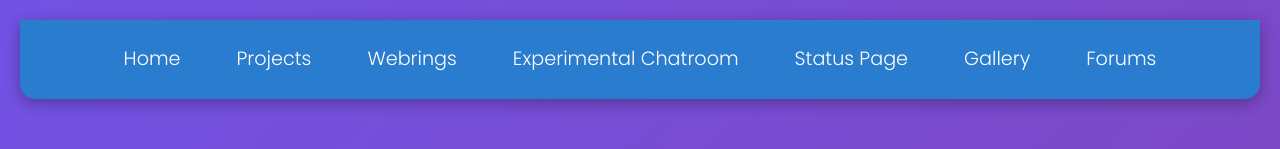
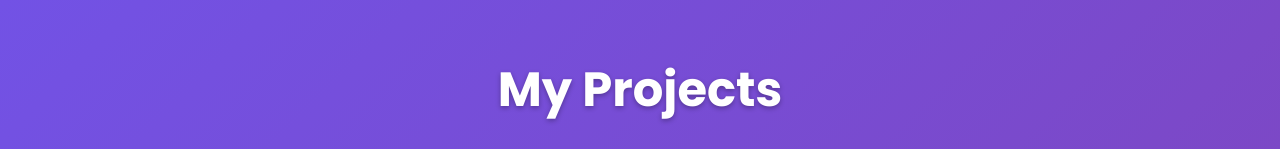
Before and after one commit to meowcat767/meowcat767.github.io, a website: page project-directory.html in a window 1280 px wide. Shown: the top 149 px of the page. Drawn offline with nearby package versions, Linux system fonts and the light colour scheme.

Commit message:
made minor changes

```diff
--- a/project-directory.html
+++ b/project-directory.html
@@ -24,15 +24,6 @@
 <body>
 
   <!-- Main Content -->
-  <div class="topnav">
-    <a href="index.html">Home</a>
-    <a href="project-directory.html">Projects</a>
-    <a href="webrings.html">Webrings</a>
-    <a href="https://chat.meowcat.site/">Experimental Chatroom</a>
-    <a href="https://status.meowcat.site/">Status Page</a>
-    <a href="gallery.html">Gallery</a>
-    <a href="https://forums.meowcat.site/">Forums</a>
-  </div>
   <h1 class="header">My Projects</h1>
   <p class="subheader">This list contains all my <strong>Open</strong> projects.</p>
   <iframe class="subheader" src="https://john.citrons.xyz/embed?ref=https://meowcat.site" style="margin-left:auto;display:block;margin-right:auto;max-width:732px;width:100%;height:94px;border:none;"></iframe>
```
Also changed, not shown: gallery.html (+0 -8 lines), index.html (+0 -2 lines), webrings.html (+0 -9 lines).
